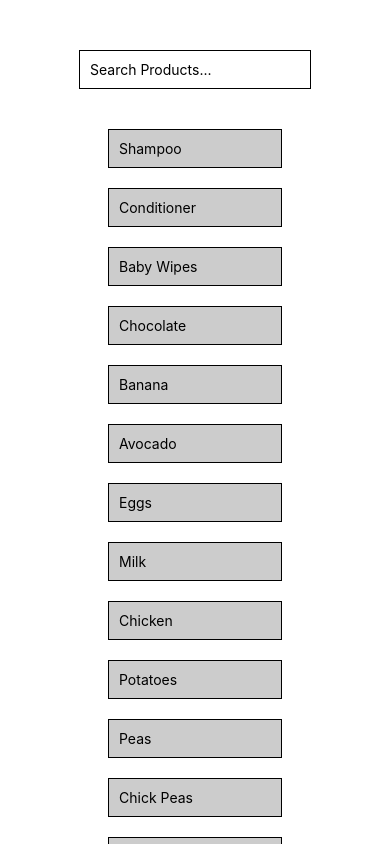
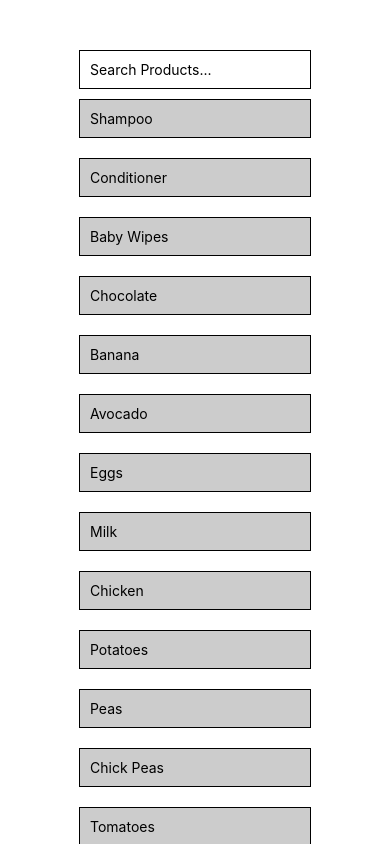
Before and after one commit to baraksinger/React-Native-Product-list, a React Native app: screen / in a window 390 px wide. Shown: the top 844 px of the page. Built offline with nearby package versions, Linux system fonts and the light colour scheme.

Commit message:
added Modal for selected Product

```diff
--- a/App.js
+++ b/App.js
@@ -1,11 +1,14 @@
 import React, {useState} from 'react';
-import { StyleSheet, Text, View, TextInput, FlatList} from 'react-native';
+import {StyleSheet, Text, View, TextInput, FlatList, Modal, TouchableOpacity, Button} from 'react-native';
+
 const productsData = require('./dataProvider.json');
 
 export default function App() {
     const [searchText, setSearchText] = useState('');
     const [products, setProducts] = useState([...productsData]);
     const [filteredProducts, setFilteredProducts] = useState([...productsData]);
+    const [modalVisible, setModalVisible] = useState(false);
+    const [selectedProduct, setSelectedProduct] = useState(null);
 
     const searchTextHandler = (text) => {
         setSearchText(text)
@@ -13,14 +16,21 @@ export default function App() {
 
     const searchSubmitHandler = (event) => {
         let filter = event.nativeEvent.text.toLowerCase();
-    let filteredResults = [];
-    for (let product of products) {
-      if (product.name.toLowerCase().indexOf(filter) > -1) {
-        filteredResults.push(product);
-      }
-    }
+        let filteredResults = products.filter(product => product.name.toLowerCase().indexOf(filter) > -1)
         setFilteredProducts(filteredResults);
     }
+
+    const openPopupHandler = (productId) => {
+        let selected = products.filter(product => product.id === productId);
+        setSelectedProduct(selected[0]);
+        setModalVisible(true);
+    }
+
+    const closePopupHandler = () => {
+        setSelectedProduct(null);
+        setModalVisible(false);
+    }
+
 
     return (
         <View style={styles.screen}>
@@ -33,15 +43,32 @@ export default function App() {
                     onSubmitEditing={searchSubmitHandler}
                 />
             </View>
+            <View>
                 <FlatList
-          keyExtractor={(item) => item.id}
+                keyExtractor={(item) => item.id.toString()}
                 data={filteredProducts}
                 renderItem={ItemData => (
+                    <TouchableOpacity activeOpacity={0.8} onPress={() => openPopupHandler(ItemData.item.id)}>
                         <View style={styles.listItem}>
                             <Text>{ItemData.item.name}</Text>
                         </View>
+                    </TouchableOpacity>
                 )}
                 />
+            </View>
+            <Modal visible={modalVisible} animationType="slide">
+                <View style={styles.selectedProduct}>
+                    {selectedProduct && (
+                        <View>
+                            <Text>Product Details:</Text>
+                            <Text>ID: {selectedProduct.id}</Text>
+                            <Text>Name: {selectedProduct.name}</Text>
+                            <Text>Price: {selectedProduct.price}</Text>
+                            <Button title="Close" onPress={closePopupHandler} />
+                        </View>
+                    )}
+                </View>
+            </Modal>
         </View>
     );
 }
@@ -52,7 +79,6 @@ const styles = StyleSheet.create({
     },
     searchBar: {
         alignItems: 'center',
-    paddingBottom: 30
     },
     textInput: {
         width: '80%',
@@ -61,12 +87,17 @@ const styles = StyleSheet.create({
         padding: 10
     },
     listItem: {
-    width: '60%',
+        width: '80%',
         backgroundColor: '#ccc',
         padding: 10,
         marginVertical: 10,
         borderColor: 'black',
         borderWidth: 1,
         alignSelf: 'center'
+    },
+    selectedProduct: {
+        flex: 1,
+        justifyContent: 'center',
+        alignItems: 'center',
     }
 });
```
Lines whose indentation alone changed are shown as unchanged.
